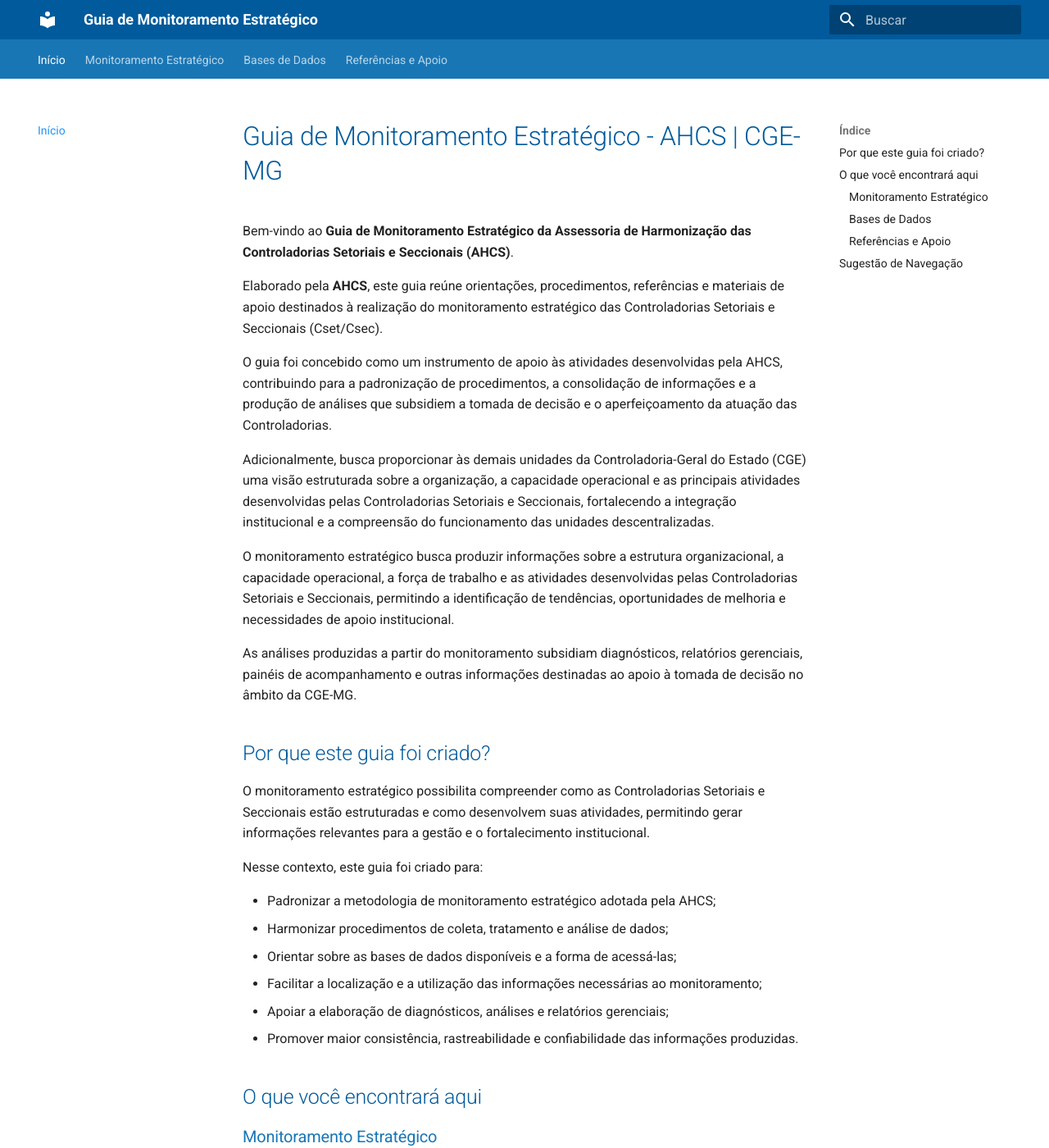
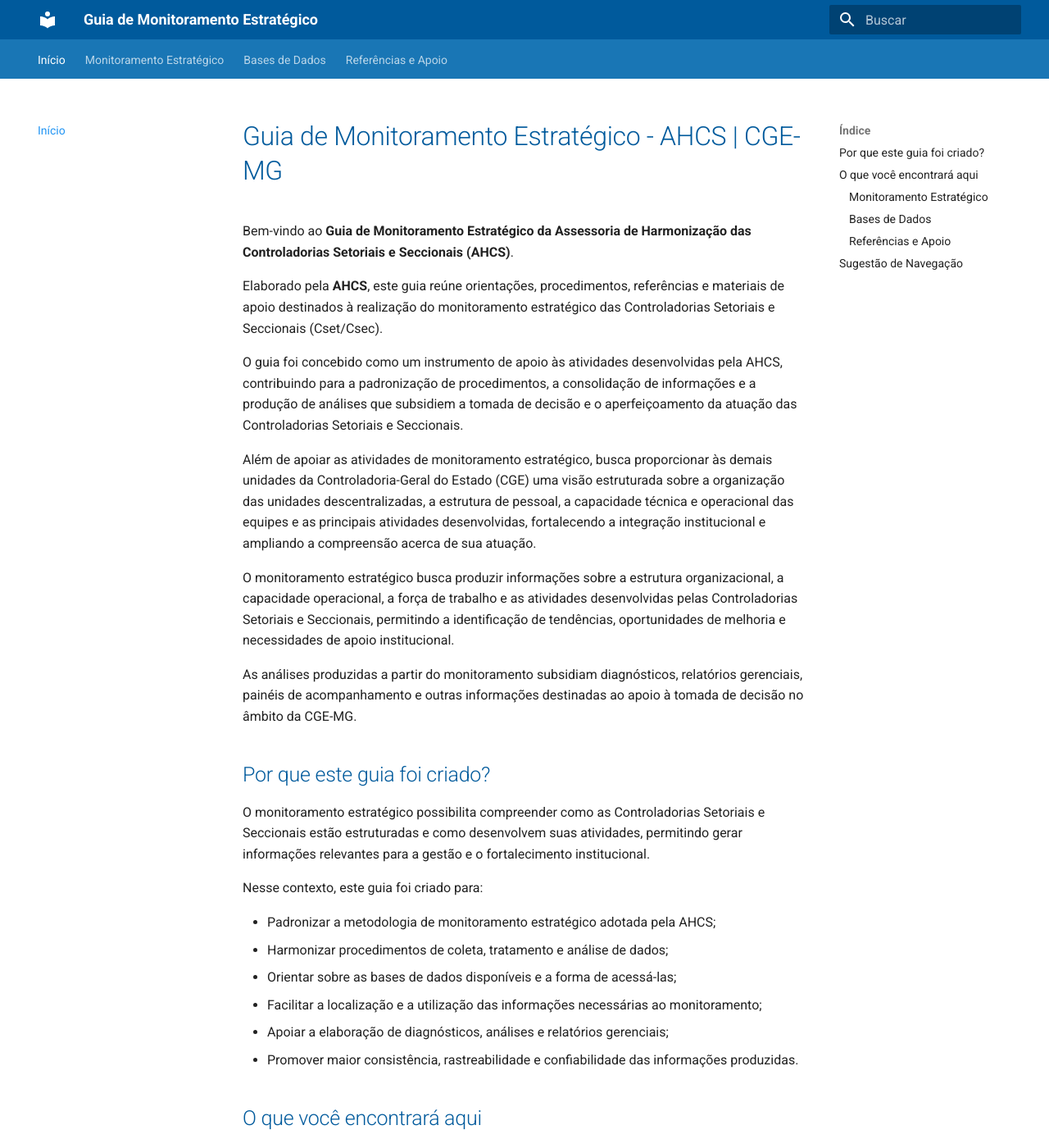
Before and after one commit to CGEMG-AHCS/guia-monitoramento-estrategico, an MkDocs documentation site: the page built from docs/index.md, in a window 1280 px wide and 1400 px high. Shown: the whole window at 82% size. Built offline with MkDocs 1.6.1 and Material for MkDocs 9.7.7, drawn with Linux system fonts in a browser that asks for light colours; some of the changed text lies outside the part shown.

Commit message:
Update index.md

```diff
--- a/docs/index.md
+++ b/docs/index.md
@@ -4,9 +4,9 @@
 
 Elaborado pela **AHCS**, este guia reúne orientações, procedimentos, referências e materiais de apoio destinados à realização do monitoramento estratégico das Controladorias Setoriais e Seccionais (Cset/Csec).
 
-O guia foi concebido como um instrumento de apoio às atividades desenvolvidas pela AHCS, contribuindo para a padronização de procedimentos, a consolidação de informações e a produção de análises que subsidiem a tomada de decisão e o aperfeiçoamento da atuação das Controladorias.
+O guia foi concebido como um instrumento de apoio às atividades desenvolvidas pela AHCS, contribuindo para a padronização de procedimentos, a consolidação de informações e a produção de análises que subsidiem a tomada de decisão e o aperfeiçoamento da atuação das Controladorias Setoriais e Seccionais.
 
-Adicionalmente, busca proporcionar às demais unidades da Controladoria-Geral do Estado (CGE) uma visão estruturada sobre a organização, a capacidade operacional e as principais atividades desenvolvidas pelas Controladorias Setoriais e Seccionais, fortalecendo a integração institucional e a compreensão do funcionamento das unidades descentralizadas.
+Além de apoiar as atividades de monitoramento estratégico, busca proporcionar às demais unidades da Controladoria-Geral do Estado (CGE) uma visão estruturada sobre a organização das unidades descentralizadas, a estrutura de pessoal, a capacidade técnica e operacional das equipes e as principais atividades desenvolvidas, fortalecendo a integração institucional e ampliando a compreensão acerca de sua atuação.
 
 O monitoramento estratégico busca produzir informações sobre a estrutura organizacional, a capacidade operacional, a força de trabalho e as atividades desenvolvidas pelas Controladorias Setoriais e Seccionais, permitindo a identificação de tendências, oportunidades de melhoria e necessidades de apoio institucional.
 
@@ -33,7 +33,7 @@
 
 ### Bases de Dados
 
-Descrição das principais bases de dados utilizadas no monitoramento estratégico, incluindo suas finalidades, formas de acesso, informações disponíveis, responsáveis pela atualização e possibilidades de utilização nas análises.
+Descrição das principais bases de dados utilizadas no monitoramento estratégico, incluindo suas finalidades, formas de acesso, informações disponíveis, periodicidade de atualização, exemplos de utilização e possibilidades de aplicação nas análises.
 
 ### Referências e Apoio
 
```
Also changed, not shown: other parts of docs/index.md (+2 -2 lines).
